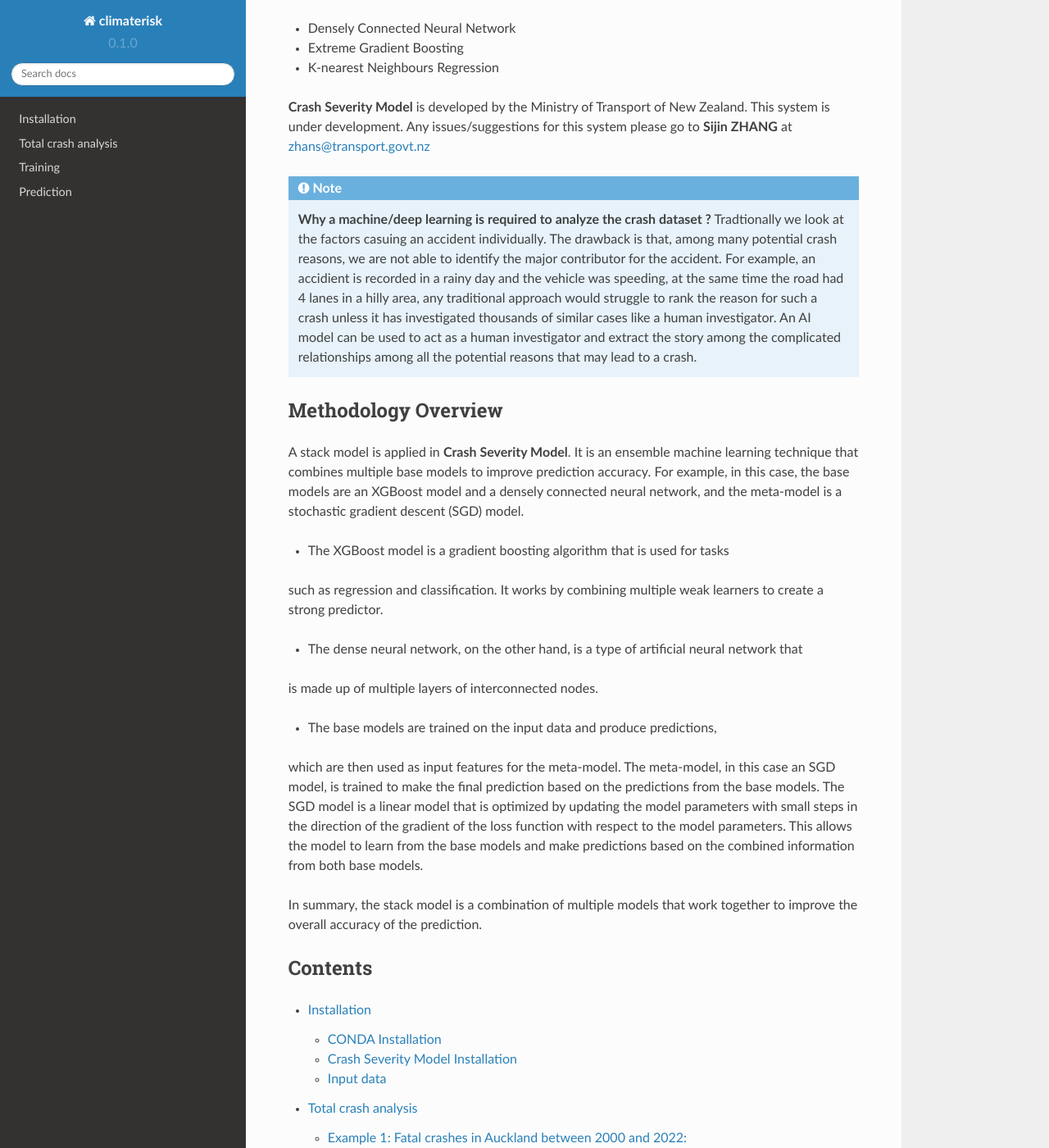
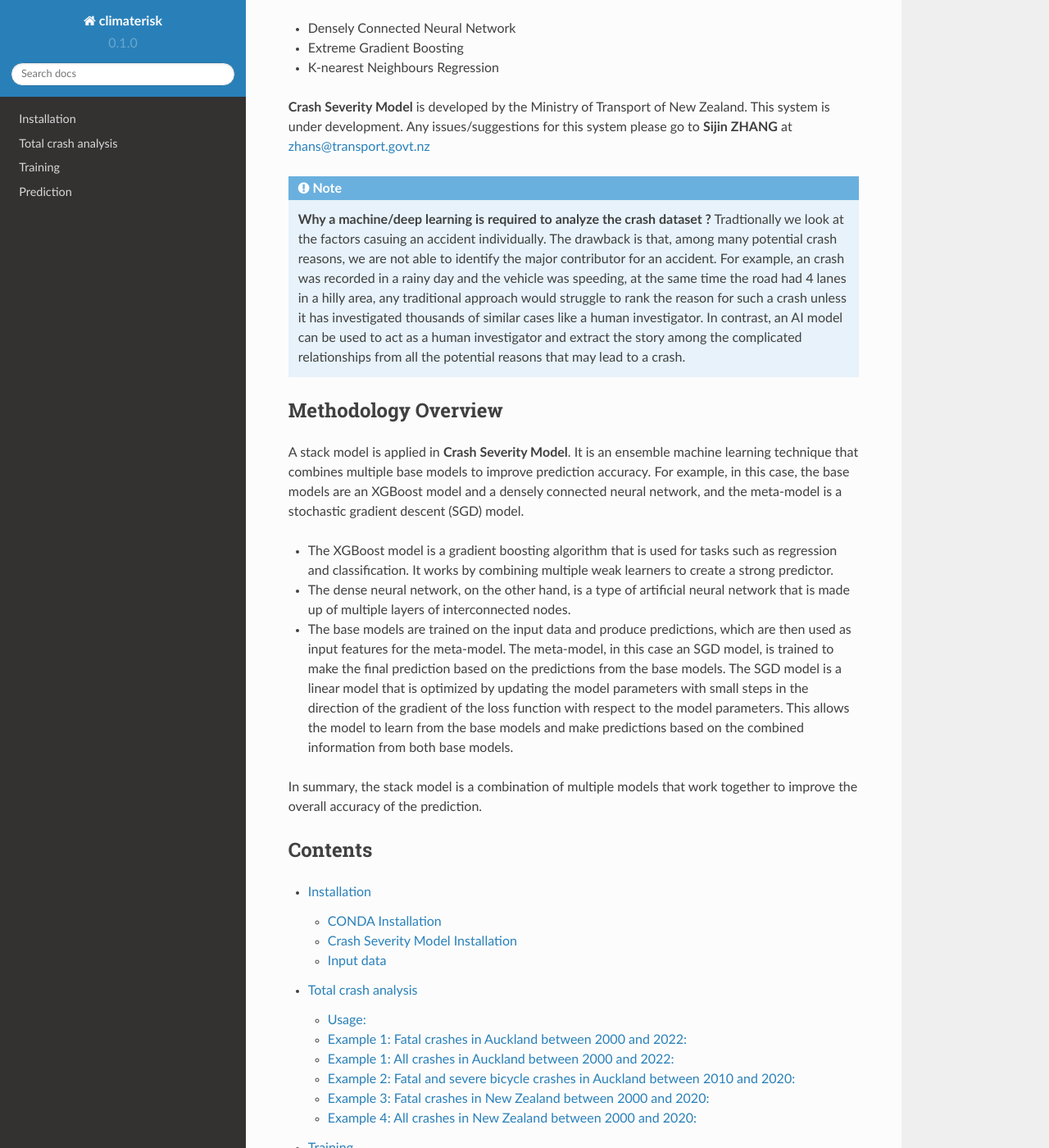
Before and after one commit to jzanetti/Crash_severity_model, a Sphinx documentation site: the page built from doc/source/index.rst, in a window 1280 px wide and 1400 px high, scrolled down 209 px. Shown: the whole window at 82% size. Built offline with Sphinx 7.4.7 and the Read the Docs theme 2.0.0, drawn with Linux system fonts in a browser that asks for light colours.

Commit message:
update doc

```diff
--- a/doc/source/index.rst
+++ b/doc/source/index.rst
@@ -15,10 +15,10 @@
 .. note::
 
    **Why a machine/deep learning is required to analyze the crash dataset ?** Tradtionally we look at the factors casuing an accident individually. The drawback is that,
-   among many potential crash reasons, we are not able to identify the major contributor for the accident. For example, an accidient is recorded in a rainy day and the
+   among many potential crash reasons, we are not able to identify the major contributor for an accident. For example, an crash was recorded in a rainy day and the
    vehicle was speeding, at the same time the road had 4 lanes in a hilly area, any traditional approach would struggle to rank the reason for such a crash unless it has investigated
-   thousands of similar cases like a human investigator. An AI model can be used to act as a human investigator and extract the story among the complicated relationships
-   among all the potential reasons that may lead to a crash.
+   thousands of similar cases like a human investigator. In contrast, an AI model can be used to act as a human investigator and extract the story among the complicated relationships
+   from all the potential reasons that may lead to a crash.
 
 
 Methodology Overview
@@ -28,25 +28,13 @@
 For example, in this case, the base models are an XGBoost model and a densely connected neural network,
 and the meta-model is a stochastic gradient descent (SGD) model.
 
-- The XGBoost model is a gradient boosting algorithm that is used for tasks
-such as regression and classification.
-It works by combining multiple weak learners to create a strong predictor.
+- The XGBoost model is a gradient boosting algorithm that is used for tasks such as regression and classification. It works by combining multiple weak learners to create a strong predictor.
 
-- The dense neural network, on the other hand, is a type of artificial neural network that
-is made up of multiple layers of interconnected nodes.
+- The dense neural network, on the other hand, is a type of artificial neural network that is made up of multiple layers of interconnected nodes.
 
-- The base models are trained on the input data and produce predictions,
-which are then used as input features for the meta-model.
-The meta-model, in this case an SGD model, is trained to make the
-final prediction based on the predictions from the base models.
-The SGD model is a linear model that is optimized by updating the model
-parameters with small steps in the direction of the gradient of the loss
-function with respect to the model parameters.
-This allows the model to learn from the base models and make predictions based
-on the combined information from both base models.
+- The base models are trained on the input data and produce predictions, which are then used as input features for the meta-model. The meta-model, in this case an SGD model, is trained to make the final prediction based on the predictions from the base models. The SGD model is a linear model that is optimized by updating the model parameters with small steps in the direction of the gradient of the loss function with respect to the model parameters. This allows the model to learn from the base models and make predictions based on the combined information from both base models.
 
-In summary, the stack model is a combination of multiple models that work together
-to improve the overall accuracy of the prediction.
+In summary, the stack model is a combination of multiple models that work together to improve the overall accuracy of the prediction.
 
 
 Contents
```
Also changed, not shown: doc/source/hist.rst (+32 -27 lines).
